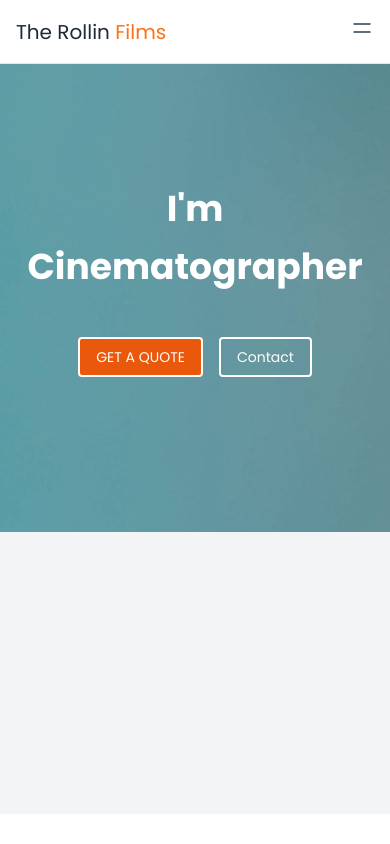
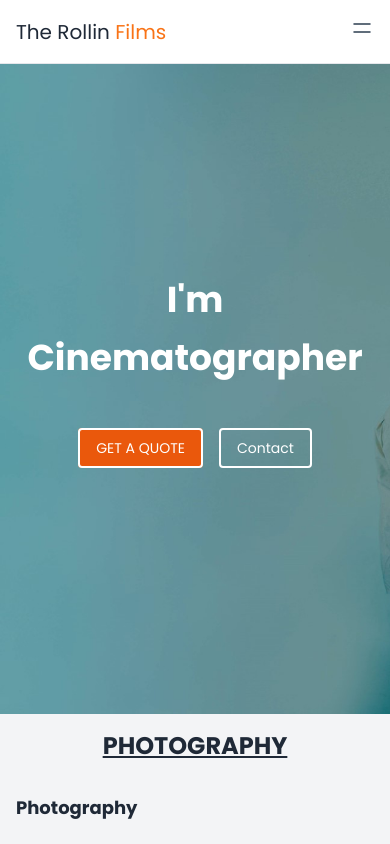
Before and after one commit to iranjansharma/cinematography-aditya, a React (Vite) app: page / in a window 390 px wide. Shown: the top 844 px of the page. Built offline with nearby package versions, Linux system fonts and the light colour scheme.

Commit message:
Section Updated

```diff
--- a/src/pages/Hero.jsx
+++ b/src/pages/Hero.jsx
@@ -1,9 +1,10 @@
 import { Link } from 'react-router-dom';
+import Photography from './Photography';
 const Hero = () => {
   return (
-    <div className='bg-gray-100 pb-12 overflow-y-hidden h-[750px]'>
+    <div className='bg-gray-100 pb-12 overflow-y-hidden'>
       <dh-component>
-        <div className='h-4/6 bg-hero lg:bg-cover lg:h-screen flex flex-col justify-center items-center'>
+        <div className='h-[650px] bg-hero bg-cover lg:h-[750px]  flex flex-col justify-center items-center'>
           <h1 className='text-4xl sm:text-3xl md:text-4xl lg:text-5xl xl:text-6xl text-center text-white font-black leading-relaxed md:leading-10 capitalize'>
             I&apos;m Cinematographer
           </h1>
@@ -23,6 +24,10 @@ const Hero = () => {
           </div>
         </div>
       </dh-component>
+      <h1 className='container mx-auto mt-4 text-center text-2xl underline uppercase lg:py-6 lg:text-left font-black lg:text-4xl'>
+        Photography
+      </h1>
+      <Photography />
     </div>
   );
 };
--- a/src/pages/Photography.jsx
+++ b/src/pages/Photography.jsx
@@ -1,10 +1,12 @@
-import { Link } from 'react-router-dom';
 import Div from '../components/Div';
 import PhotographyCard from '../components/PhotographyCard';
 
 const Photography = () => {
   return (
     <Div>
+      <h1 className='py-4 text-lg lg:py-6 font-black lg:text-4xl'>
+        Photography
+      </h1>
       <div className='grid grid-cols-1 lg:grid-cols-3 gap-10 autofill:grid justify-center items-center my-6 '>
         <PhotographyCard
           URI='/photography/fashion'
--- a/src/pages/Portrait.jsx
+++ b/src/pages/Portrait.jsx
@@ -39,14 +39,14 @@ const Portrait = () => {
         </div>
         <div className='grid gap-4'>
           <ImageModal URI={pt4} ALT='Portraits' />
-          <ImageModal URI={pb1} ALT='Portraits' />
+          <ImageModal URI={pt5} ALT='Portraits' />
           <ImageModal URI={pt6} ALT='Portraits' />
         </div>
         <div className='grid gap-4'>
           <ImageModal URI={pt7} ALT='Portraits' />
         </div>
         <div className='grid gap-4'>
-          <ImageModal URI={pb1} ALT='Portraits' />
+          <ImageModal URI={pt8} ALT='Portraits' />
         </div>
         <div className='grid gap-4'>
           <ImageModal URI={pt1} ALT='Portraits' />
```
